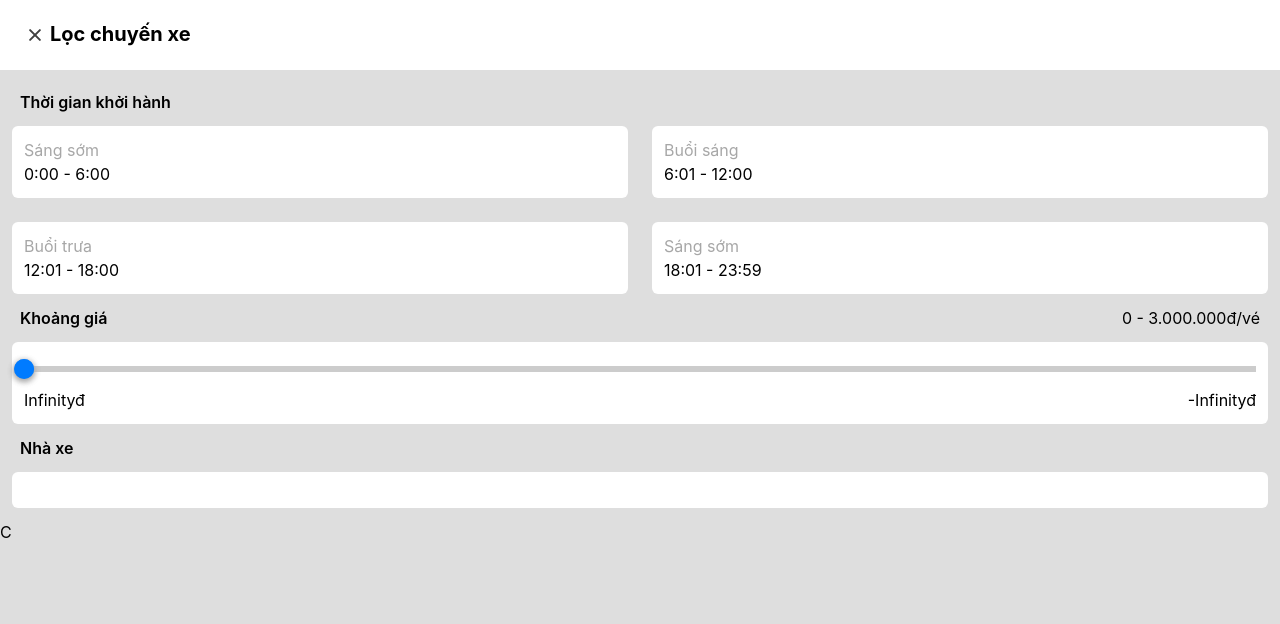
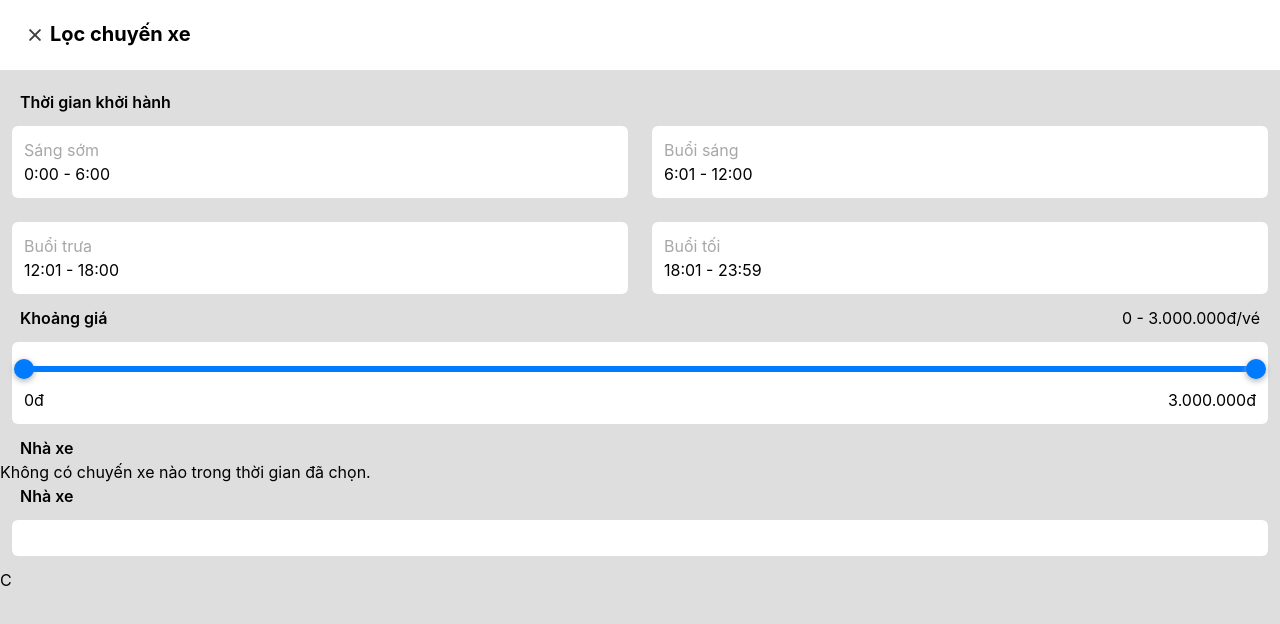
Before and after one commit to hieu4399243/BookCar, a React (Create React App) app in the folder bookcar/: page /list in a window 1280 px wide. Shown: the top 624 px of the page. Built offline with nearby package versions, Linux system fonts and the light colour scheme.

Commit message:
fix range

```diff
--- a/bookcar/src/pages/listCar/time.tsx
+++ b/bookcar/src/pages/listCar/time.tsx
@@ -4,44 +4,52 @@ import { groupTripsByTimeOfDate } from "../../utils/groupTripsByDate";
 import Price from "./price";
 
 const groupedTrips: any = groupTripsByTimeOfDate(data.json.coreData.data);
+
 interface Trip {
   uuid: string;
   discount_amount: number;
+  transport_information: {
+    name: string;
+  };
 }
 
 export default function Time() {
   const [selectedTime, setSelectedTime] = useState<string | null>(null);
   const [filteredTrips, setFilteredTrips] = useState<Trip[]>([]);
-  const [priceRange, setPriceRange] = useState([100, 300]);
+  const [priceRange, setPriceRange] = useState([0, 3000000]);
 
   useEffect(() => {
-    if (Object.keys(groupedTrips).length > 0) {
-      let minPrice = Number.POSITIVE_INFINITY;
-      let maxPrice = Number.NEGATIVE_INFINITY;
-
-      for (const trip of filteredTrips) {
-        minPrice = Math.min(minPrice, trip.discount_amount);
-        maxPrice = Math.max(maxPrice, trip.discount_amount);
-      }
-
-      minPrice = Math.max(0, minPrice);
-      maxPrice = Math.min(3000000, maxPrice);
-
-      setPriceRange([minPrice, maxPrice]);
+    if (selectedTime) {
+      const tripsInSelectedTime = (groupedTrips[selectedTime] as Trip[]).flat();
+      const filteredTripsByPrice = tripsInSelectedTime.filter((trip: Trip) => {
+        return (
+          trip.discount_amount >= priceRange[0] &&
+          trip.discount_amount <= priceRange[1]
+        );
+      });
+      setFilteredTrips(filteredTripsByPrice);
     }
-  }, [filteredTrips, groupedTrips]);
+  }, [selectedTime, priceRange]);
 
   const handleFilter: React.MouseEventHandler<HTMLDivElement> = (event) => {
     const time = event.currentTarget.getAttribute("data-time");
     if (time) {
       setSelectedTime(time);
-      setFilteredTrips(groupedTrips[time]);
+      const tripsInSelectedTime = (groupedTrips[time] as Trip[]).flat();
+      setFilteredTrips(tripsInSelectedTime);
+      let minPrice = Number.POSITIVE_INFINITY;
+      let maxPrice = Number.NEGATIVE_INFINITY;
+      tripsInSelectedTime.forEach((trip) => {
+        minPrice = Math.min(minPrice, trip.discount_amount);
+        maxPrice = Math.max(maxPrice, trip.discount_amount);
+      });
+      setPriceRange([minPrice, maxPrice]);
     }
   };
 
   return (
     <div className="">
-      <h2 className=" px-5 pt-5 font-semibold">Thời gian khởi hành</h2>
+      <h2 className="px-5 pt-5 font-semibold">Thời gian khởi hành</h2>
 
       <div className="grid grid-cols-2">
         <div
@@ -73,12 +81,32 @@ export default function Time() {
           onClick={handleFilter}
           data-time="evening"
         >
-          <button className="font-normal text-[#a7a7a7]">Sáng sớm</button>
+          <button className="font-normal text-[#a7a7a7]">Buổi tối</button>
           <p>18:01 - 23:59</p>
         </div>
       </div>
 
       <Price setPriceRange={setPriceRange} priceRange={priceRange} />
+
+      <div>
+        <div className="flex justify-between text-center items-center px-5">
+          <h2 className="font-semibold">Nhà xe</h2>
+        </div>
+        {filteredTrips.length > 0 ? (
+          <div>
+            <h3>Các chuyến xe trong thời gian {selectedTime}:</h3>
+            <ul>
+              {filteredTrips.map((trip) => (
+                <li key={trip.uuid}>
+                  <p>Tên phương tiện: {trip.transport_information.name}</p>
+                </li>
+              ))}
+            </ul>
+          </div>
+        ) : (
+          <p>Không có chuyến xe nào trong thời gian đã chọn.</p>
+        )}
+      </div>
     </div>
   );
 }
--- a/bookcar/src/utils/groupTripsByDate.tsx
+++ b/bookcar/src/utils/groupTripsByDate.tsx
@@ -10,6 +10,7 @@ export function groupTripsByTimeOfDate(trips: any[]) {
 
   trips.forEach((trip) => {
     const pickUpTime = parseTime(trip.pick_up_time);
+    let timeOfDay = '' ;
     if (pickUpTime >= 0 && pickUpTime < 6) {
       groupedTrips.morning.push(trip);
     } else if (pickUpTime >= 6 && pickUpTime < 12) {
@@ -23,6 +24,8 @@ export function groupTripsByTimeOfDate(trips: any[]) {
   return groupedTrips;
 }
 
+
+
 function parseTime(timeString: string) {
   const [hours, minutes] = timeString.split(':').map(Number);
   return hours + minutes / 60;
```
